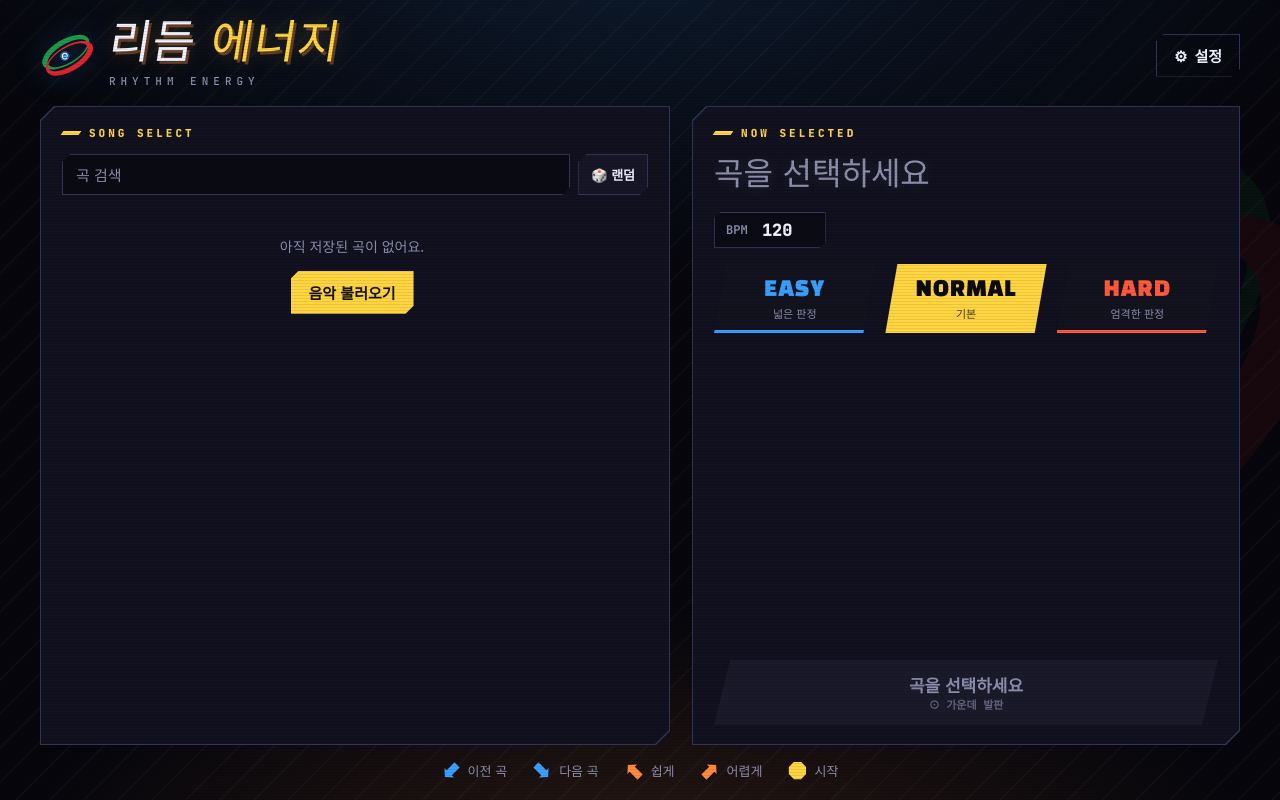
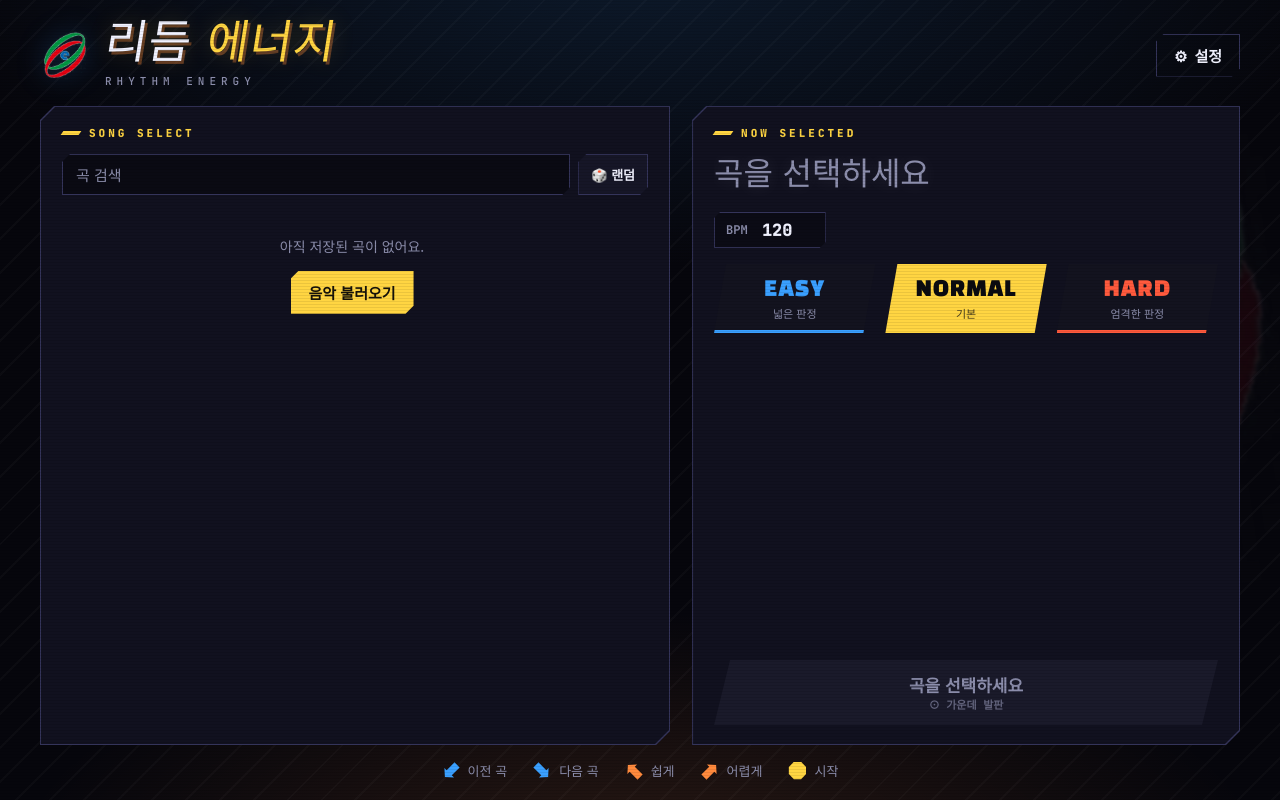
Before and after one commit to choiil1006/T1, a plain HTML site: page step-five/index.html in a window 1280 px wide. Drawn offline with Linux system fonts and the light colour scheme.

Commit message:
Use the original supplied logo image again instead of the redrawn SVG
Restores img/logo.png (the supplied logo, white background made
transparent) from history and uses it for the title mark, the favicon and
the song select watermark; removes img/logo.svg.

Co-Authored-By: Claude Opus 5.5 <noreply@anthropic.com>

```diff
--- a/step-five/css/style.css
+++ b/step-five/css/style.css
@@ -53,7 +53,7 @@ button{font-family:inherit;}
 /* logo watermark, main screen only */
 #bgLogo{position:fixed;z-index:0;pointer-events:none;right:-6vw;top:50%;
   width:min(78vh,760px);aspect-ratio:200/204;transform:translateY(-50%) rotate(-8deg);
-  background:url("../img/logo.svg") center / contain no-repeat;
+  background:url("../img/logo.png") center / contain no-repeat;
   opacity:0;transition:opacity .4s ease;}
 body[data-screen="setup"] #bgLogo{opacity:.075;}
 /* faint CRT scanlines over everything */
--- a/step-five/index.html
+++ b/step-five/index.html
@@ -4,7 +4,7 @@
 <meta charset="UTF-8">
 <meta name="viewport" content="width=device-width, initial-scale=1.0, maximum-scale=1.0, user-scalable=no">
 <title>리듬 에너지 — 펌프 리듬게임</title>
-<link rel="icon" href="img/logo.svg" type="image/svg+xml">
+<link rel="icon" href="img/logo.png" type="image/png">
 <link rel="preconnect" href="https://fonts.googleapis.com">
 <link rel="preconnect" href="https://fonts.gstatic.com" crossorigin>
 <link href="https://fonts.googleapis.com/css2?family=Black+Han+Sans&family=Noto+Sans+KR:wght@400;500;700;900&family=JetBrains+Mono:wght@500;700;800&display=swap" rel="stylesheet">
@@ -21,7 +21,7 @@
   <div class="screen active" id="setupScreen">
     <header class="topBar">
       <div class="brand">
-        <img src="img/logo.svg" alt="" class="brandMark">
+        <img src="img/logo.png" alt="" class="brandMark">
         <div class="brandText">
           <h1 class="wordmark">리듬 <span>에너지</span></h1>
           <div class="tagline">RHYTHM ENERGY</div>
```
Also changed, not shown: step-five/img/logo.png (added), step-five/img/logo.svg (deleted).
